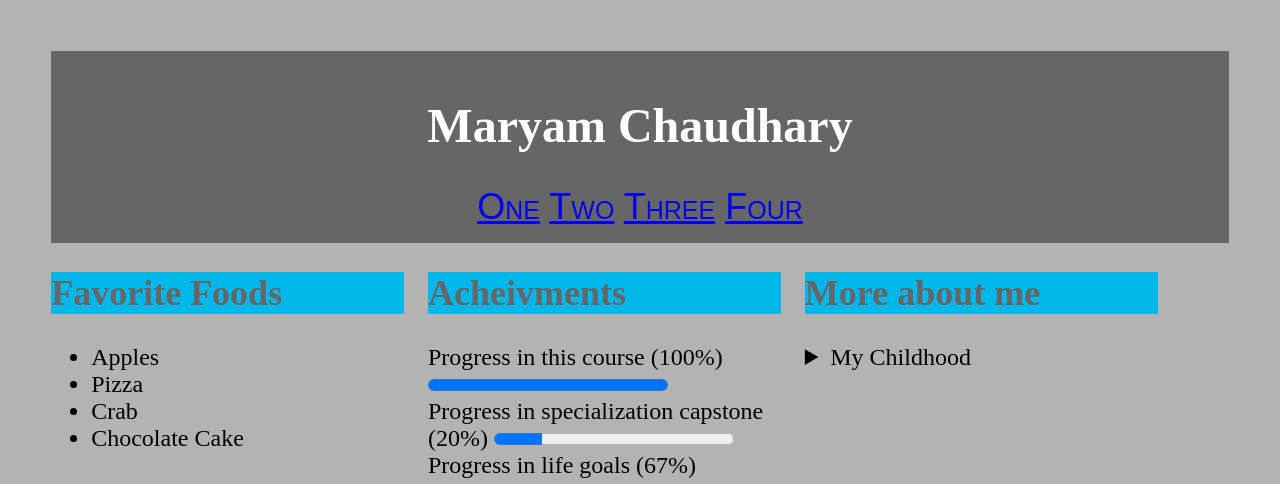
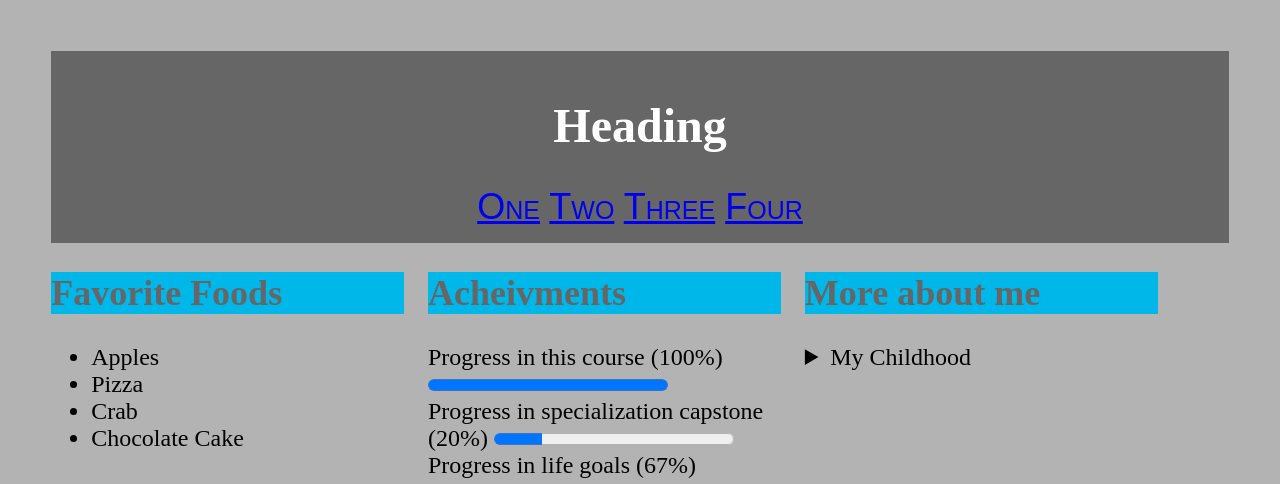
Before and after one commit to abdur7125/sample, a plain HTML site: page index.html in a window 1280 px wide. Shown: the top 484 px of the page. Drawn offline with Linux system fonts and the light colour scheme.

Commit message:
Update index.html

```diff
--- a/index.html
+++ b/index.html
@@ -10,7 +10,7 @@
 </head>
 <body>
     <header>
-        <h1>Maryam Chaudhary</h1>
+        <h1>Heading</h1>
         <nav>
             <a href="one.html">One</a>
             <a href="Two.html">Two</a>
```
